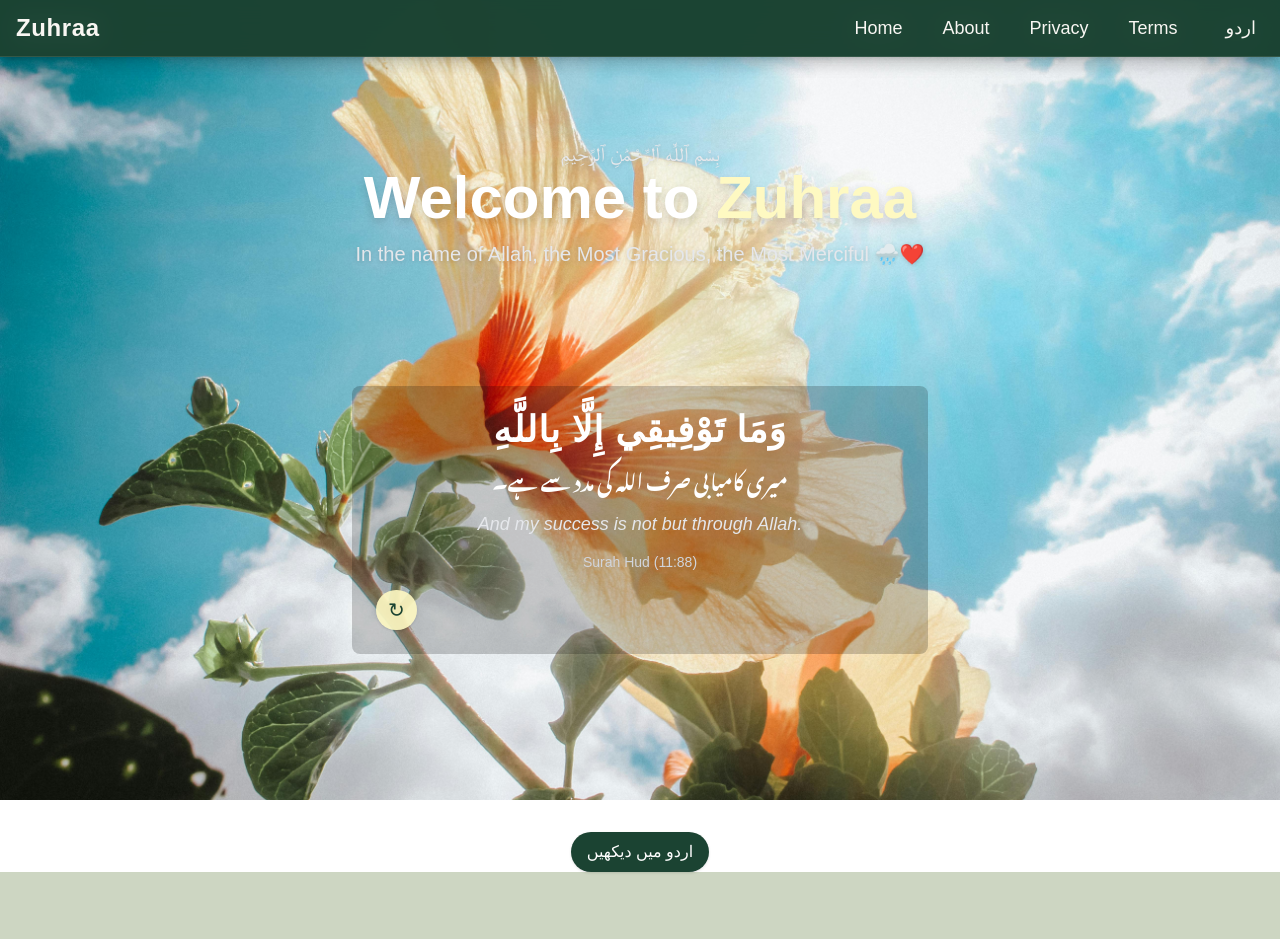
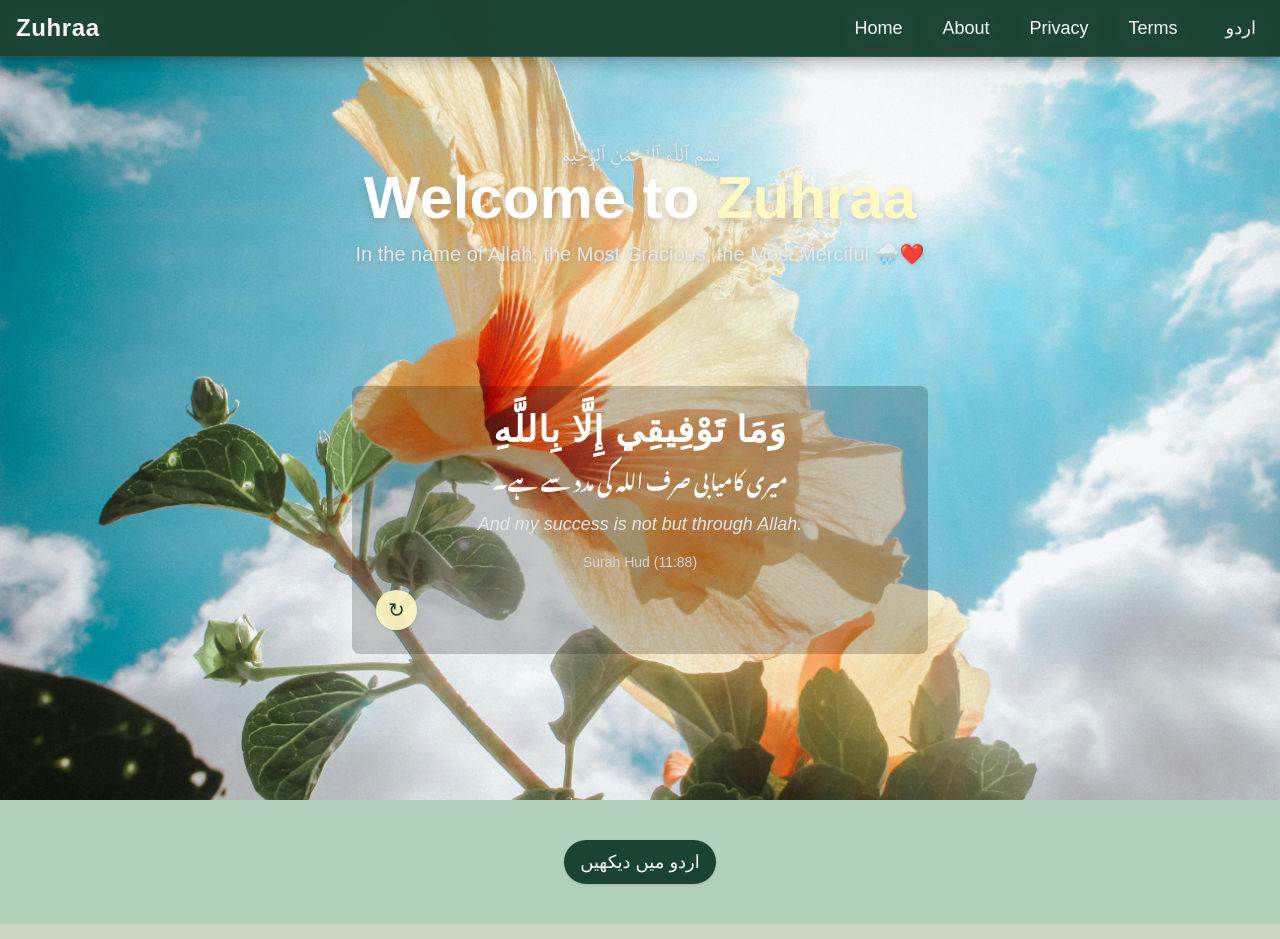
Before and after one commit to Palwasha-48/Zuhraa, a Next.js app: page / in a window 1280 px wide. Shown: the top 939 px of the page. Built offline with nearby package versions, Linux system fonts and the light colour scheme; a web font is replaced by a local one.

Commit message:
Update Hero.tsx

```diff
--- a/src/components/Hero.tsx
+++ b/src/components/Hero.tsx
@@ -106,10 +106,10 @@ export default function HomePage() {
       </section>
 
       {/* Language Toggle */}
-      <div className="text-center mt-8">
+      <div className="text-center bg-[#b2d1ba]">
         <button
           onClick={() => setLanguage(language === "en" ? "ur" : "en")}
-          className="px-4 py-2 bg-[#1B4332] text-white rounded-full shadow hover:bg-[#204d3a] transition"
+          className="px-4 py-2 mt-10 mb-10 text-lg bg-[#1B4332] text-white rounded-full shadow hover:bg-[#204d3a] transition"
         >
           {language === "en" ? "اردو میں دیکھیں" : "View in English"}
         </button>
```
